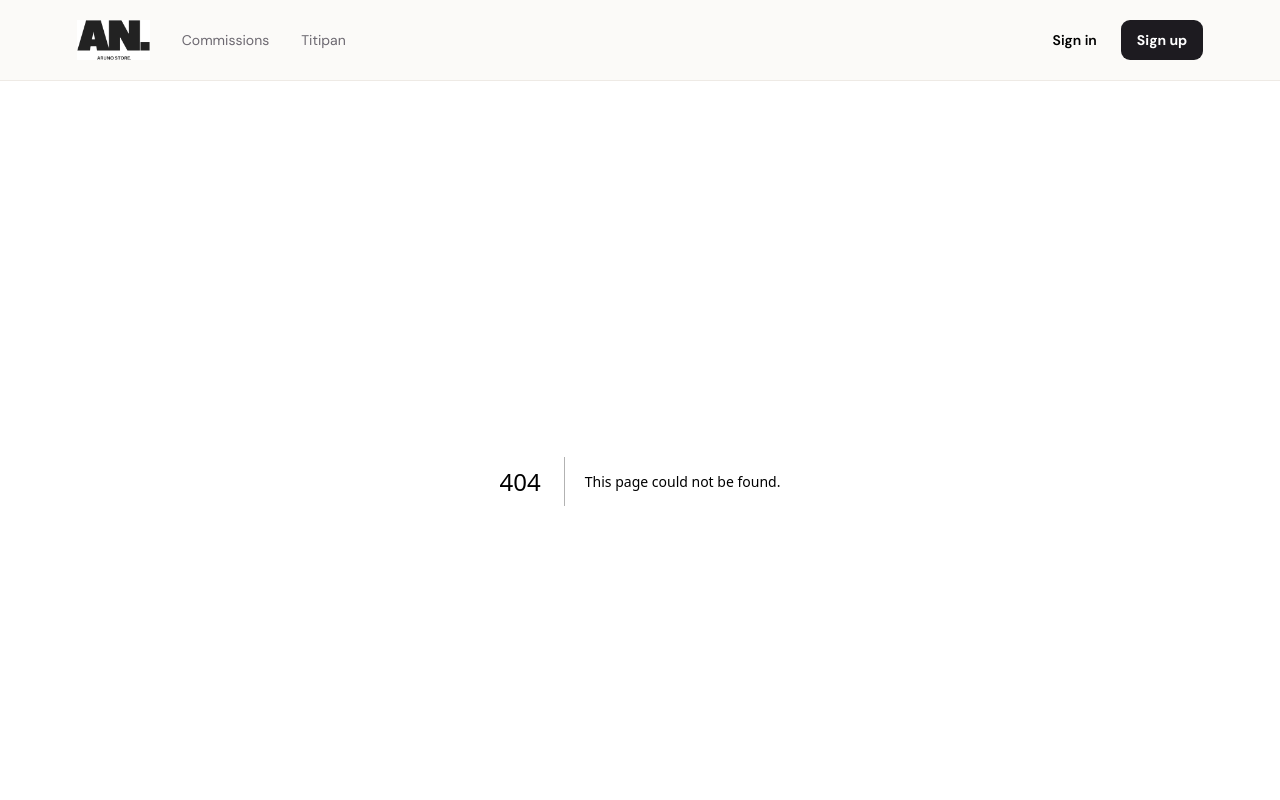
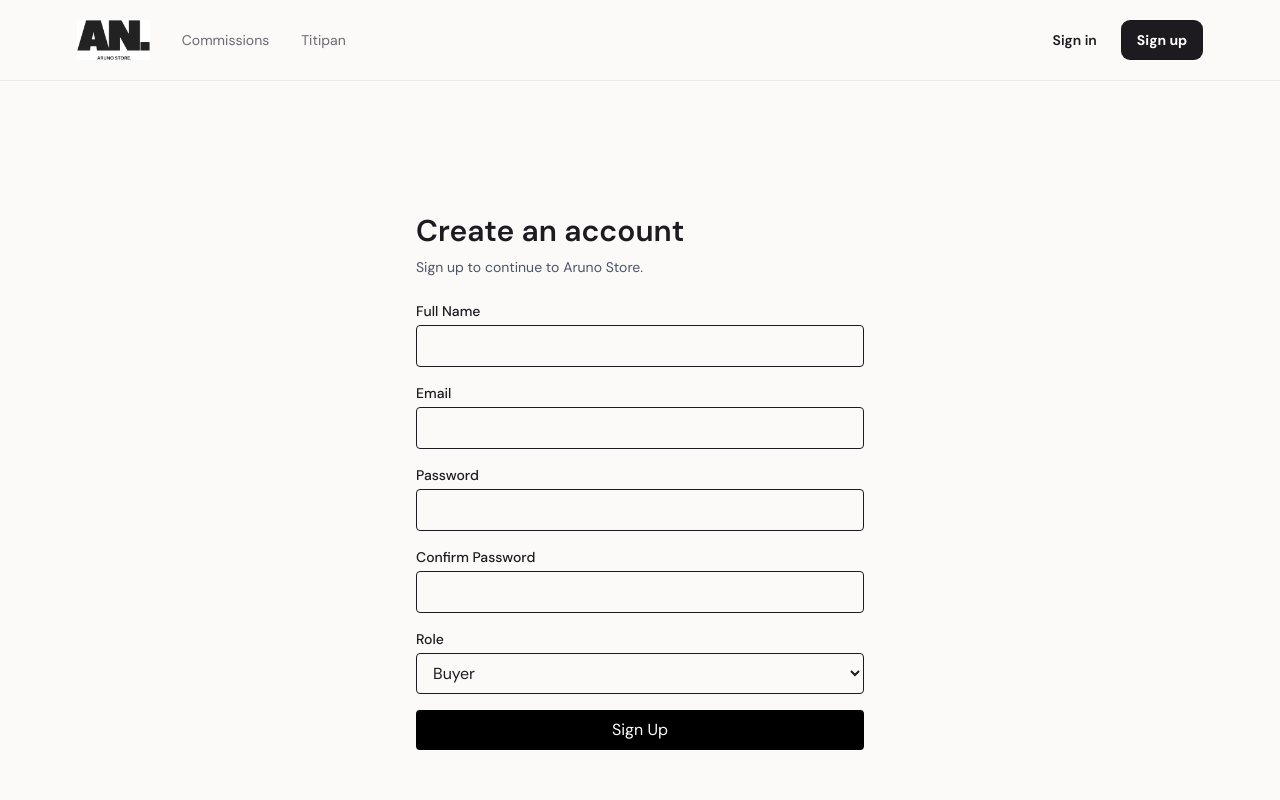
Before and after one commit to Arueza/ArunoStore, a Next.js app: page /auth/sign-up in a window 1280 px wide. Before the commit this address had no page. Shown: the top 800 px of the page. Built offline with nearby package versions, Linux system fonts and the light colour scheme; a web font is replaced by a local one.

Commit message:
feat(auth): Add role-aware Supabase sign-up flow
What: Add the sign-up page, Supabase SSR clients, and profile creation trigger. - Why: Complete the first user registration flow with profile data. - Tech: Use Next.js Server Actions and Supabase Auth metadata. - Refs: ROADMAP 1.4

```diff
--- a/package.json
+++ b/package.json
@@ -13,6 +13,8 @@
     "test": "vitest run"
   },
   "dependencies": {
+    "@supabase/ssr": "^0.12.7",
+    "@supabase/supabase-js": "^2.117.2",
     "next": "^16.3.8",
     "react": "^19.3.0",
     "react-dom": "^19.3.0"
--- /dev/null
+++ b/src/app/auth/sign-up/actions.ts
@@ -0,0 +1,62 @@
+"use server";
+
+import { createClient } from "@/lib/supabase/server";
+
+export type SignUpState = {
+  message: string;
+};
+
+export async function signUp(
+  _previousState: SignUpState,
+  formData: FormData,
+): Promise<SignUpState> {
+  const fullName = formData.get("fullName");
+  const email = formData.get("email");
+  const password = formData.get("password");
+  const confirmPassword = formData.get("confirmPassword");
+  const role = formData.get("role");
+
+  if (
+    typeof fullName !== "string" ||
+    typeof email !== "string" ||
+    typeof password !== "string" ||
+    typeof confirmPassword !== "string" ||
+    typeof role !== "string"
+  ) {
+    return { message: "Data pendaftaran tidak valid." };
+  }
+
+  if (!fullName.trim() || !email.trim() || !password) {
+    return { message: "Semua field wajib diisi." };
+  }
+
+  if (password !== confirmPassword) {
+    return { message: "Password dan konfirmasi password tidak sama." };
+  }
+
+  if (!["buyer", "artist", "staff"].includes(role)) {
+    return { message: "Role tidak valid." };
+  }
+
+  const supabase = await createClient();
+
+  const { error } = await supabase.auth.signUp({
+    email: email.trim(),
+    password,
+    options: {
+      data: {
+        full_name: fullName.trim(),
+        role,
+      },
+    },
+  });
+
+  if (error) {
+    return { message: error.message };
+  }
+
+  return {
+    message:
+      "Pendaftaran berhasil. Silakan periksa email untuk melakukan konfirmasi.",
+  };
+}
--- /dev/null
+++ b/src/app/auth/sign-up/page.tsx
@@ -0,0 +1,125 @@
+"use client";
+
+import { useActionState } from "react";
+import { signUp, type SignUpState } from "./actions";
+
+const initialState: SignUpState = {
+  message: "",
+};
+
+export default function SignUpPage() {
+  const [state, formAction, pending] = useActionState(signUp, initialState);
+
+  return (
+    <main className="flex min-h-screen items-center justify-center px-4">
+      <div className="w-full max-w-md">
+        <h1 className="mb-2 text-3xl font-semibold">Create an account</h1>
+        <p className="mb-6 text-sm text-gray-600">
+          Sign up to continue to Aruno Store.
+        </p>
+
+        <form action={formAction} className="space-y-4">
+          <div>
+            <label
+              htmlFor="fullName"
+              className="mb-1 block text-sm font-medium"
+            >
+              Full Name
+            </label>
+            <input
+              id="fullName"
+              name="fullName"
+              type="text"
+              required
+              className="w-full rounded border px-3 py-2"
+            />
+          </div>
+
+          <div>
+            <label
+              htmlFor="email"
+              className="mb-1 block text-sm font-medium"
+            >
+              Email
+            </label>
+            <input
+              id="email"
+              name="email"
+              type="email"
+              required
+              className="w-full rounded border px-3 py-2"
+            />
+          </div>
+
+          <div>
+            <label
+              htmlFor="password"
+              className="mb-1 block text-sm font-medium"
+            >
+              Password
+            </label>
+            <input
+              id="password"
+              name="password"
+              type="password"
+              minLength={6}
+              required
+              className="w-full rounded border px-3 py-2"
+            />
+          </div>
+
+          <div>
+            <label
+              htmlFor="confirmPassword"
+              className="mb-1 block text-sm font-medium"
+            >
+              Confirm Password
+            </label>
+            <input
+              id="confirmPassword"
+              name="confirmPassword"
+              type="password"
+              minLength={6}
+              required
+            className="w-full rounded border px-3 py-2"
+            />
+          </div>
+
+          <div>
+            <label
+              htmlFor="role"
+              className="mb-1 block text-sm font-medium"
+            >
+              Role
+            </label>
+            <select
+              id="role"
+              name="role"
+              defaultValue="buyer"
+              required
+              className="w-full rounded border px-3 py-2"
+            >
+              <option value="buyer">Buyer</option>
+              <option value="artist">Artist</option>
+              <option value="staff">Staff</option>
+            </select>
+          </div>
+
+          {state.message && (
+            <p aria-live="polite" className="text-sm">
+              {state.message}
+            </p>
+          )}
+
+          <button
+            type="submit"
+            disabled={pending}
+            className="w-full rounded bg-black px-4 py-2 text-white disabled:opacity-50"
+          >
+            {pending ? "Creating account..." : "Sign Up"}
+          </button>
+        </form>
+      </div>
+    </main>
+  );
+}
--- /dev/null
+++ b/src/lib/supabase/server.ts
@@ -0,0 +1,27 @@
+import { createServerClient } from "@supabase/ssr";
+import { cookies } from "next/headers";
+
+export async function createClient() {
+  const cookieStore = await cookies();
+
+  return createServerClient(
+    process.env.NEXT_PUBLIC_SUPABASE_URL!,
+    process.env.NEXT_PUBLIC_SUPABASE_PUBLISHABLE_KEY!,
+    {
+      cookies: {
+        getAll() {
+          return cookieStore.getAll();
+        },
+        setAll(cookiesToSet) {
+          try {
+            cookiesToSet.forEach(({ name, value, options }) =>
+              cookieStore.set(name, value, options),
+            );
+          } catch {
+            // Cookie writes can fail when called from a Server Component.
+          }
+        },
+      },
+    },
+  );
+}
```
Also changed, not shown: src/lib/supabase/client.ts (added), 2 other files (tests, documents, lock files or other folders).
